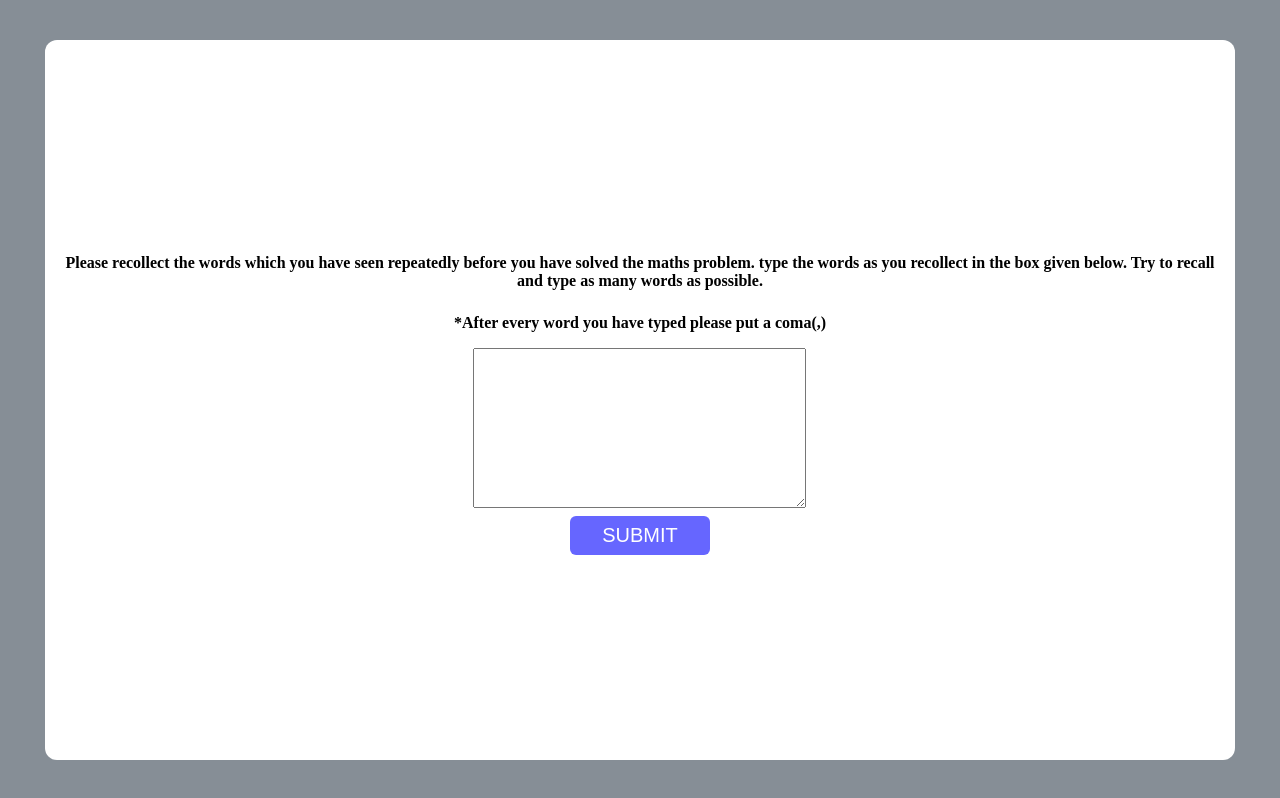
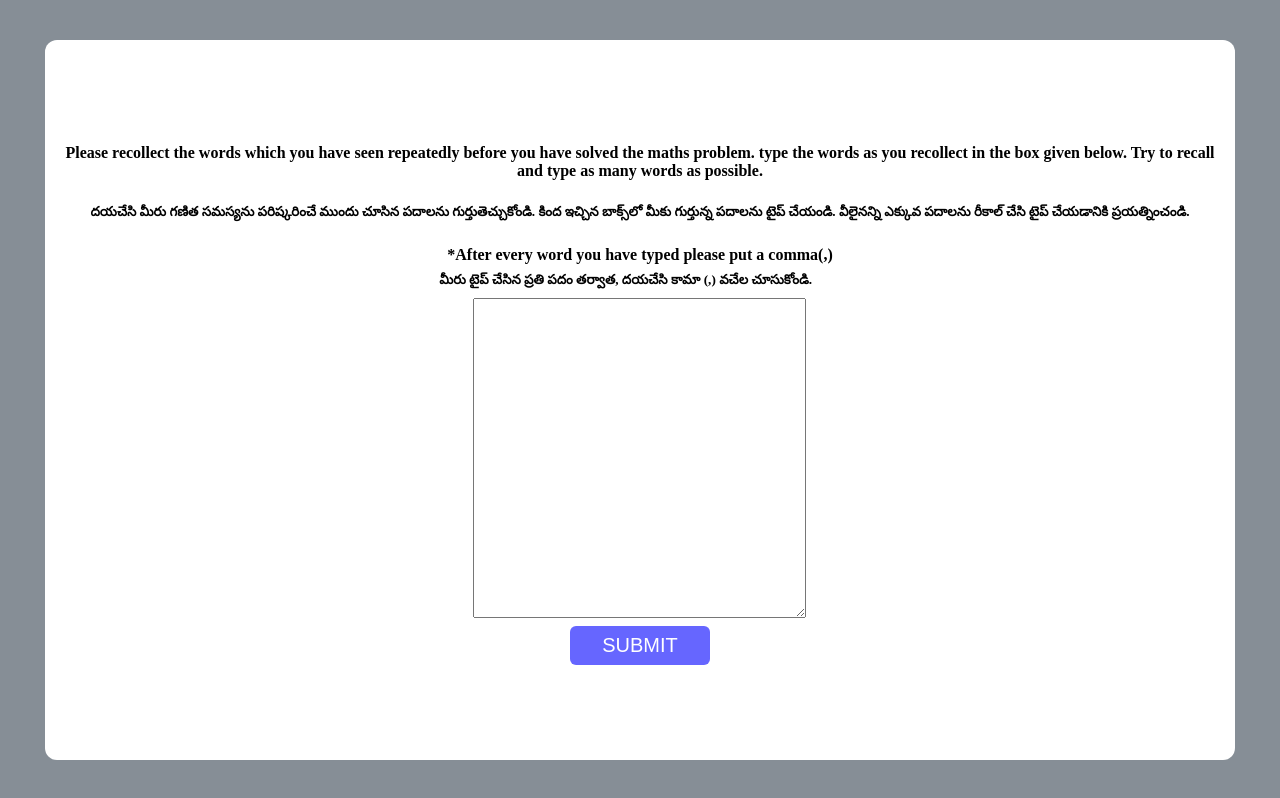
Before and after one commit to phanee123/Mnemonics, a React (Vite) app: page /inputs in a window 1280 px wide. Built offline with nearby package versions, Linux system fonts and the light colour scheme.

Commit message:
added telugu instructions

```diff
--- a/src/constants/InstructionSteps.js
+++ b/src/constants/InstructionSteps.js
@@ -49,11 +49,14 @@ const INSTRUCTION_STEPS_TEST1 = [
   {
     stepIndex: 4,
     content: `<h3>Now we will begin the experiment!</h3>
+    <h4>(ఇప్పుడు ప్రయోగం ప్రారంభమవుతుంది)</h4>
+
     <h2><h2>
     <h2>Instructions</h2>
     <p>A set of words will be presented to you on the screen, one after the other.
       Each word will be displayed for a brief period of time. Please pay attention to them carefully as you will have to recall them later.</p>
-
+    <p>మీకు స్క్రీన్ పైన కొన్ని పదాలు  ఒకదాని తర్వాత ఒకటి ప్రదర్శించబడతాయి. ప్రతి పదం కొంత సమయం వరకు ప్రదర్శించబడుతుంది. దయచేసి వాటిని జాగ్రత్తగా
+    గమనించండి ఎందుకంటే మీరు వాటిని తర్వాత గుర్తు తెచ్చుకోవాల్సి ఉంటుంది.</p>
     `,
     buttonLabel1: "Previous",
     buttonLabel2: "Next",
@@ -69,6 +72,7 @@ const INSTRUCTION_STEPS_TEST2 = [
     content: `<h2>Instructions</h2>
     <p>Same set of words will be presented on the screen again.
     Please pay attention to them carefully as you will have to recall them later</p>
+    <p>అవే పదాల సెట్ మళ్లీ తెరపై ప్రదర్శించబడుతుంది. దయచేసి వాటిని జాగ్రత్తగా గమనించండి ఎందుకంటే,తర్వాత గుర్తు తెచ్చుకోవాల్సి ఉంటుంది</p>
 
     `,
     voiceInstruction: sound2,
@@ -83,6 +87,7 @@ const INSTRUCTION_STEPS_TEST3 = [
     <h2>Instructions</h2>
     <p>Same set of words will be presented on the screen screen.Please pay attention to them carefully
     as you will have to recall them later. </p>
+    <p>అవే పదాల సెట్ మళ్లీ తెరపై ప్రదర్శించబడుతుంది. దయచేసి వాటిని జాగ్రత్తగా గమనించండి ఎందుకంటే,తర్వాత గుర్తు తెచ్చుకోవాల్సి ఉంటుంది</p>
     `,
     buttonLabel2: "Next",
     voiceInstruction: sound2,
--- a/src/pages/UserInput.jsx
+++ b/src/pages/UserInput.jsx
@@ -13,7 +13,7 @@ const styles = {
   inputBox: {
     fontSize: "16px",
     padding: "8px",
-    minHeight: "20vh",
+    minHeight: "40vh",
     minWidth: "20vw",
     maxHeight: "50vh",
     maxWidth: "50vw",
@@ -51,11 +51,20 @@ const UserInput = () => {
         have solved the maths problem. type the words as you recollect in the
         box given below. Try to recall and type as many words as possible.
       </h4>
+      <h5 style={styles.text}>
+        దయచేసి మీరు గణిత సమస్యను పరిష్కరించే ముందు చూసిన పదాలను
+        గుర్తుతెచ్చుకోండి. కింద ఇచ్చిన బాక్స్‌లో మీకు గుర్తున్న పదాలను టైప్
+        చేయండి. వీలైనన్ని ఎక్కువ పదాలను రీకాల్ చేసి టైప్ చేయడానికి
+        ప్రయత్నించండి.
+      </h5>
 
       <label htmlFor="userInput">
         <h4 style={styles.text}>
-          *After every word you have typed please put a coma<b>(,)</b>
+          *After every word you have typed please put a comma<b>(,)</b>
         </h4>{" "}
+        <h5 sytle={styles.text}>
+          మీరు టైప్ చేసిన ప్రతి పదం తర్వాత, దయచేసి కామా (,) వచేల చూసుకోండి.
+        </h5>
       </label>
 
       <textarea
--- a/src/pages/intervention/index.jsx
+++ b/src/pages/intervention/index.jsx
@@ -26,8 +26,10 @@ const Intervention = () => {
   }, []);
   return (
     <div className={styles.container}>
-      <h3>Find the answers for the maths problems given below</h3>
-      <h3>Please calculate the results as quickly as possible</h3>
+      <h4>Find the answers for the maths problems given below</h4>
+      <h4>క్రింద ఇవ్వబడిన గణిత సమస్యలకు సమాధానాలను కనుగొనండి</h4>
+      <h4>Please calculate the results as quickly as possible</h4>
+      <h4>దయచేసి వీలైనంత త్వరగా వీటిని పరికించడానికి ప్రయత్నించండి</h4>
       <div className={styles.questions}>
         {results.map((eachPair, _index) => (
           <h2 className={styles.sum} key={_index}>
```
